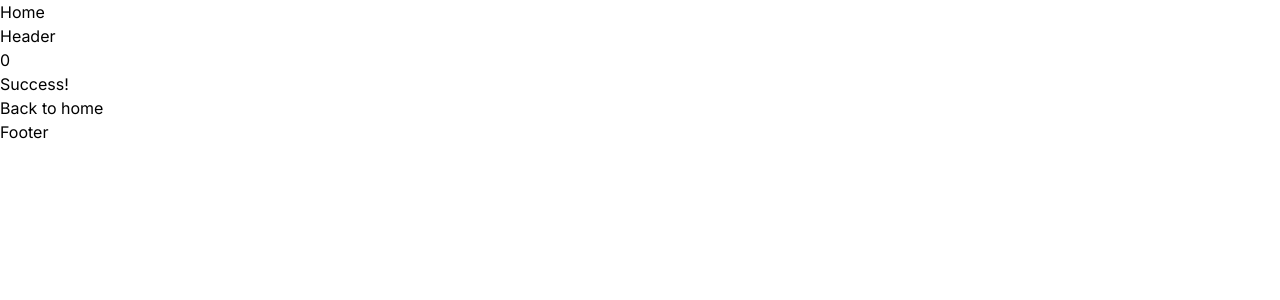
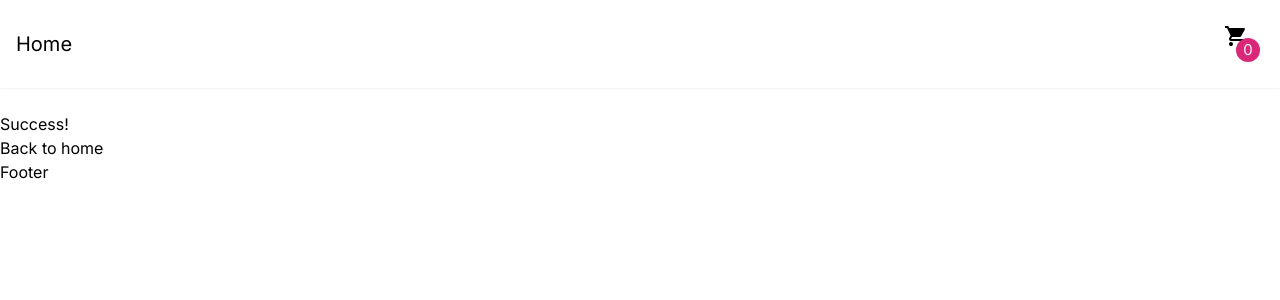
Before and after one commit to motss/secretlab-fe-tech-exercise, a Next.js app: page /checkout in a window 1280 px wide. Shown: the top 300 px of the page. Built offline with nearby package versions, Linux system fonts and the light colour scheme; no server answers.

Commit message:
feat: add Badge and style header
Signed-off-by: Rong Sen Ng (motss) <wes.ngrongsen@gmail.com>

```diff
--- /dev/null
+++ b/src/app/components/Badge/Badge.tsx
@@ -0,0 +1,10 @@
+import type { BadgeProps } from './types';
+
+export function Badge({
+  className,
+  count,
+}: BadgeProps) {
+  return (
+    <div className={`flex items-center justify-center p-4 bg-pink-600 text-slate-50 rounded-[50%] w-6 h-6 scale-75 ${className}`}>{count}</div>
+  );
+}
--- /dev/null
+++ b/src/app/components/Badge/types.ts
@@ -0,0 +1,5 @@
+import type { ComponentProps } from 'react';
+
+export interface BadgeProps extends ComponentProps<'div'> {
+  count: number;
+}
--- /dev/null
+++ b/src/app/components/CartIcon/CartIcon.tsx
@@ -0,0 +1,24 @@
+import type { ComponentProps } from 'react';
+
+export function CartIcon({
+  className,
+  width,
+  height,
+  ...props
+}: ComponentProps<'svg'>) {
+  return (
+    <svg
+      aria-hidden="true"
+      className={className}
+      focusable="false"
+      height={height ?? 24}
+      role="presentation"
+      viewBox="0 -960 960 960"
+      width={width ?? 24}
+      xmlns="http://www.w3.org/2000/svg"
+      {...props}
+    >
+      <path d="M280-80q-33 0-56.5-23.5T200-160q0-33 23.5-56.5T280-240q33 0 56.5 23.5T360-160q0 33-23.5 56.5T280-80Zm400 0q-33 0-56.5-23.5T600-160q0-33 23.5-56.5T680-240q33 0 56.5 23.5T760-160q0 33-23.5 56.5T680-80ZM208-800h590q23 0 35 20.5t1 41.5L692-482q-11 20-29.5 31T622-440H324l-44 80h480v80H280q-45 0-68-39.5t-2-78.5l54-98-144-304H40v-80h130l38 80Z" />
+    </svg>
+  );
+}
--- a/src/app/components/Header.tsx
+++ b/src/app/components/Header.tsx
@@ -4,9 +4,8 @@ import { HeaderCartCount } from './HeaderCartCount/HeaderCartCount';
 
 export function Header() {
   return (
-    <header>
+    <header className="sticky top-0 flex justify-between items-center p-4 py-6 mb-6 bg-white drop-shadow-sm text-xl">
       <Link href="/products">Home</Link>
-      <p>Header</p>
       <HeaderCartCount />
     </header>
   );
--- a/src/app/components/HeaderCartCount/HeaderCartCount.tsx
+++ b/src/app/components/HeaderCartCount/HeaderCartCount.tsx
@@ -2,9 +2,11 @@
 
 import Link from 'next/link';
 
+import { useCalculateCart } from '@/app/hooks/useCalculateCart/useCalculateCart';
 import { useIsClient } from '@/app/hooks/useIsClient/useIsClient';
 import { useStoreActions } from '@/app/hooks/useStoreActions/useStoreActions';
-import { useCalculateCart } from '@/app/hooks/useCalculateCart/useCalculateCart';
+import { CartIcon } from '../CartIcon/CartIcon';
+import { Badge } from '../Badge/Badge';
 
 export function HeaderCartCount() {
   const { getTotalProductCount } = useStoreActions();
@@ -12,6 +14,9 @@ export function HeaderCartCount() {
   useCalculateCart();
 
   return ready ? (
-    <Link href="/cart">{getTotalProductCount()}</Link>
+    <Link className="block relative w-10 h-10" href="/cart">
+      <CartIcon />
+      <Badge className="absolute right-0 -bottom-[2px]" count={getTotalProductCount()} />
+    </Link>
   ) : null;
 }
--- a/src/app/page.tsx
+++ b/src/app/page.tsx
@@ -1,11 +1,7 @@
-import Image from 'next/image';
+import { redirect } from 'next/navigation';
 
 export default function Home() {
-  return (
-    <main className="flex min-h-screen flex-col items-center justify-between p-24">
-      App
-    </main>
-  );
+  redirect('/products');
 }
 
 // todo: data fetched thru proxy from app API
```
